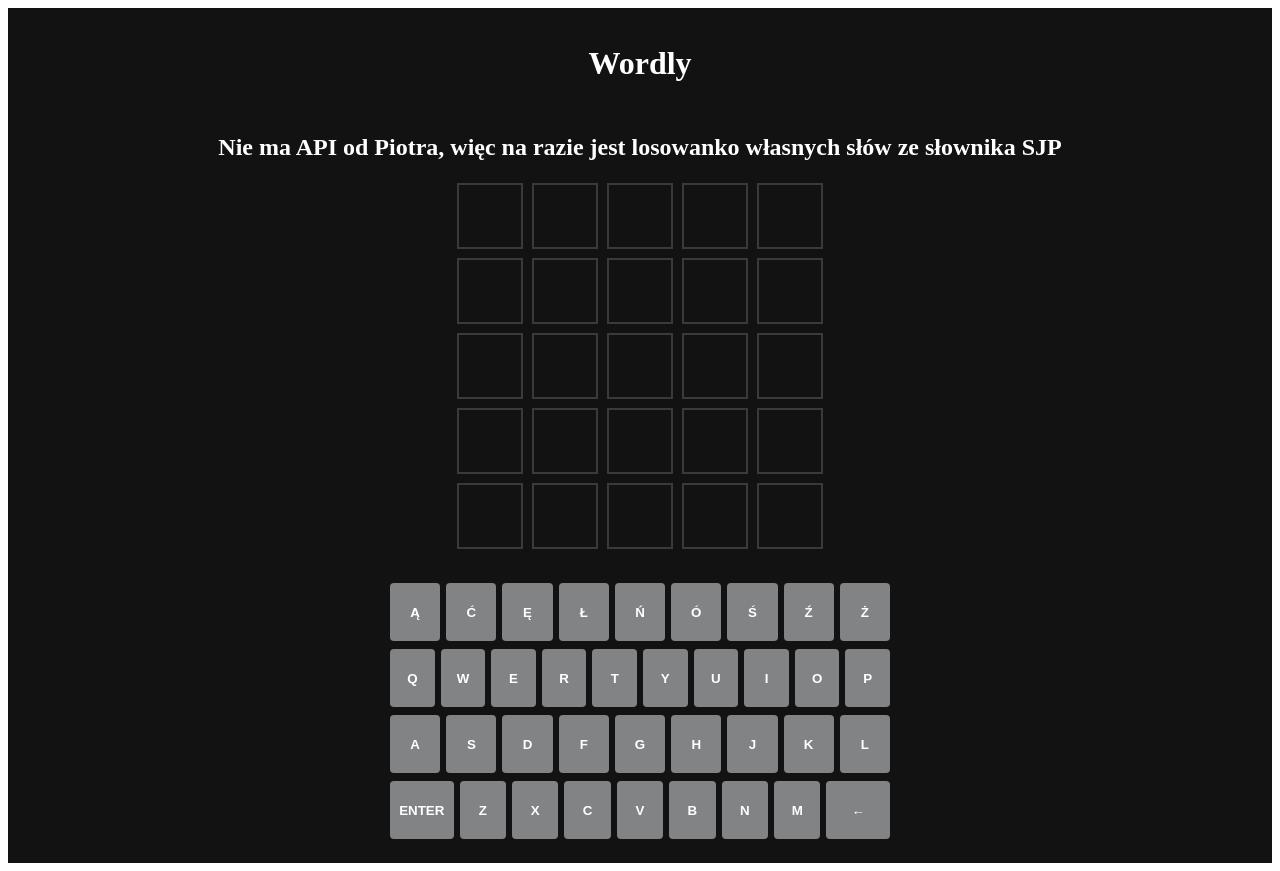
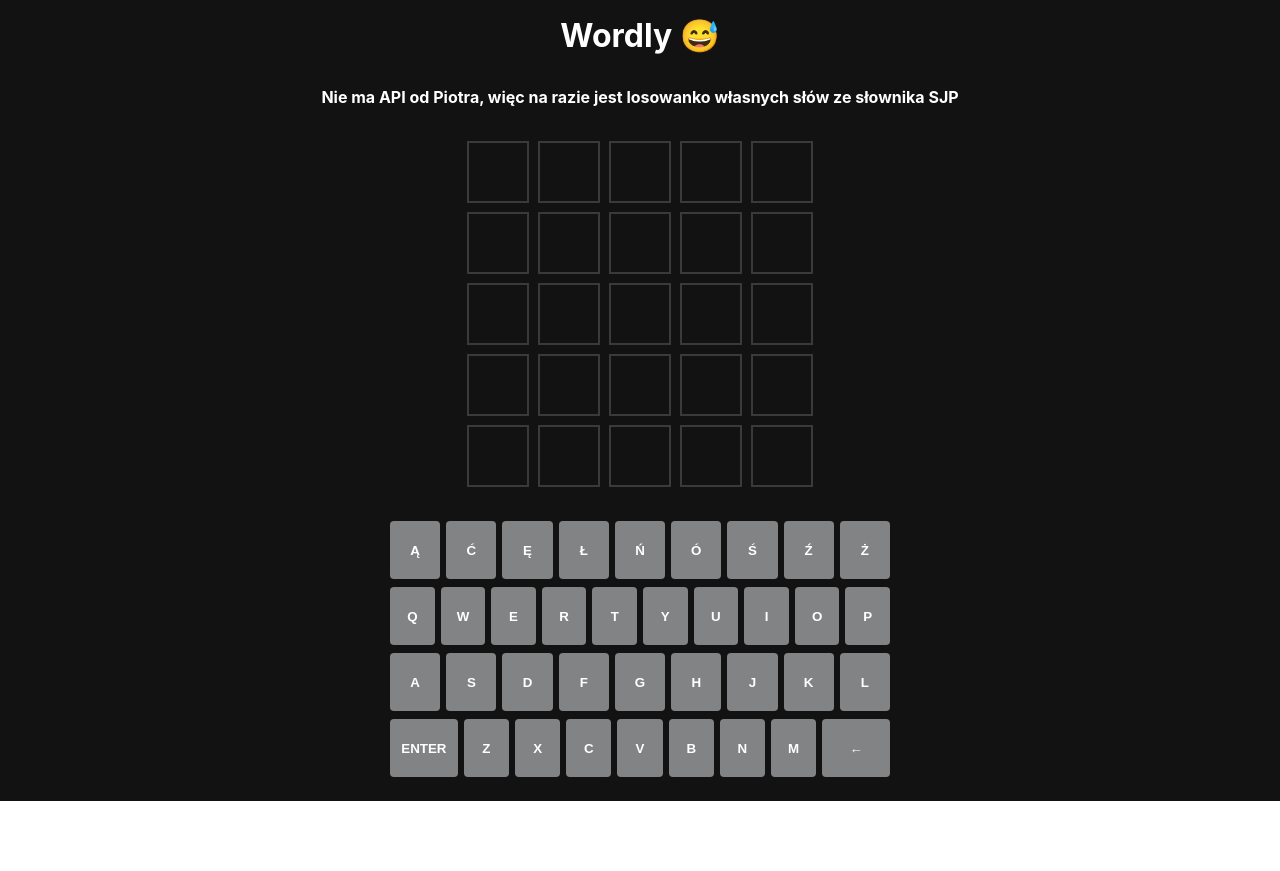
Before and after one commit to bthink/polishWordle, a React (Vite) app: page / in a window 1280 px wide. After the commit the page ends 801 px from the top, so only its background shows below. Built offline with nearby package versions, Linux system fonts and the light colour scheme.

Commit message:
feat: adds styles

```diff
--- a/src/App.css
+++ b/src/App.css
@@ -8,9 +8,29 @@
   color: white;
 }
 
+* {
+  margin: 0;
+  padding: 0;
+  box-sizing: border-box;
+}
+
+body {
+  margin: 0;
+  font-family: -apple-system, BlinkMacSystemFont, 'Segoe UI', 'Roboto', 'Oxygen',
+    'Ubuntu', 'Cantarell', 'Fira Sans', 'Droid Sans', 'Helvetica Neue',
+    sans-serif;
+  -webkit-font-smoothing: antialiased;
+  -moz-osx-font-smoothing: grayscale;
+}
+
 h1 {
   margin-bottom: 2rem;
   font-size: 2rem;
+}
+
+h2 {
+  margin-bottom: 2rem;
+  font-size: 1rem;
 }
 
 .game-over {
--- a/src/App.tsx
+++ b/src/App.tsx
@@ -107,7 +107,7 @@ const App = () => {
 
   return (
     <div className="app">
-      <h1>Wordly</h1>
+      <h1>Wordly 😅</h1>
       <h2>Nie ma API od Piotra, więc na razie jest losowanko własnych słów ze słownika SJP</h2>
       <GameBoard gameState={gameState} onInvalidWord={handleInvalidWord} />
       {gameState.gameOver && !gameState.history[gameState.history.length - 1]?.every(x => x) && (
```
